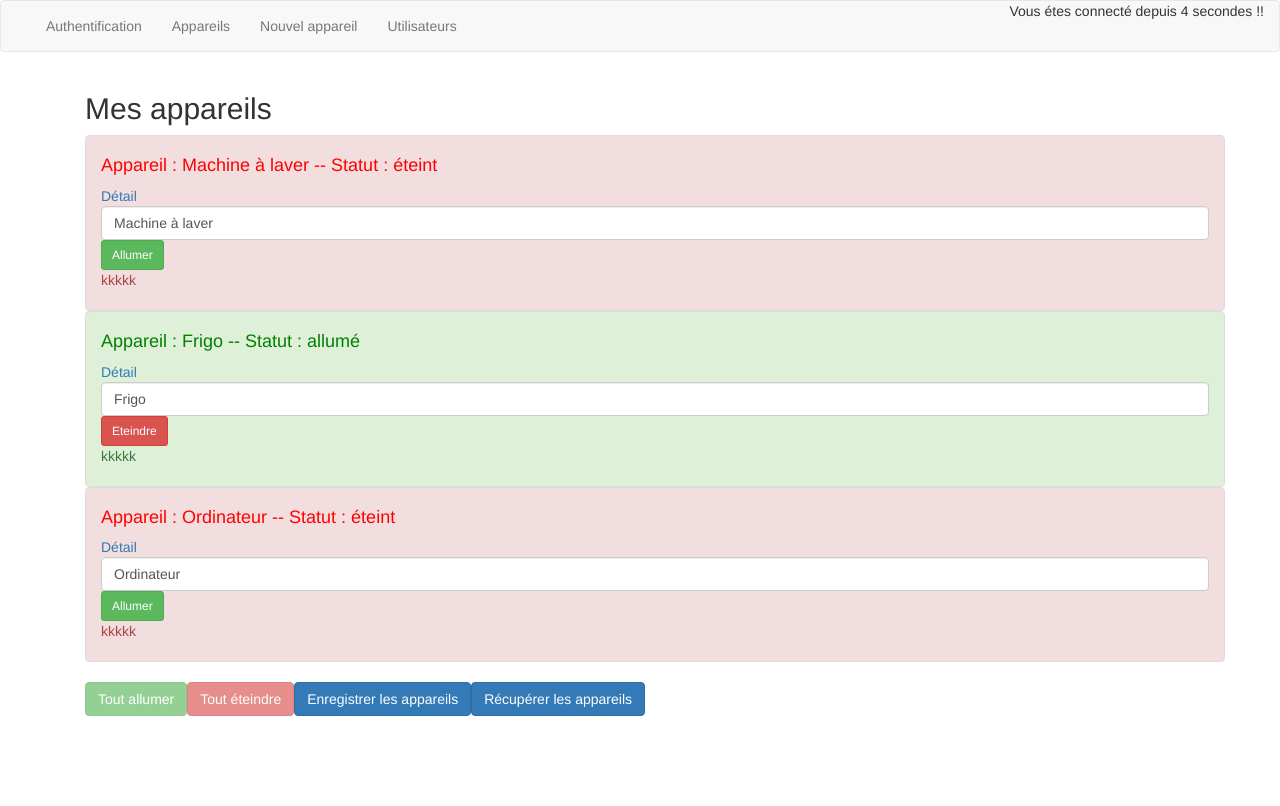
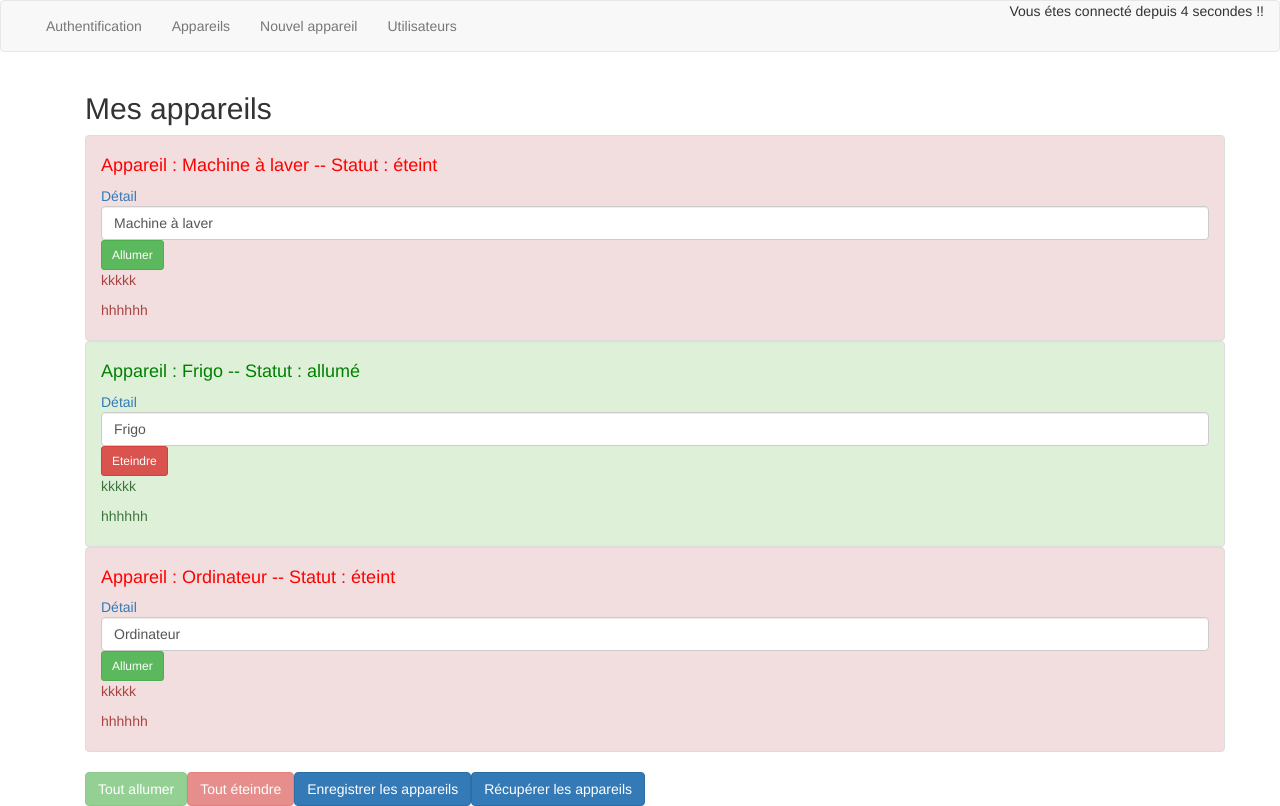
Before and after one commit to ja3/angular5, an Angular app: page / in a window 1280 px wide. Built offline with nearby package versions, Linux system fonts and the light colour scheme.

Commit message:
commit 2 by kimi ja3

```diff
--- a/src/app/appareil/appareil.component.html
+++ b/src/app/appareil/appareil.component.html
@@ -9,4 +9,5 @@
         <button class="btn btn-sm btn-success" *ngIf="appareilStatus === 'éteint'" (click)="onSwitch()">Allumer</button>
         <button class="btn btn-sm btn-danger" *ngIf="appareilStatus === 'allumé'" (click)="onSwitch()">Eteindre</button>
 <p>kkkkk</p>
+<p>hhhhhh</p>
 </li>
```
